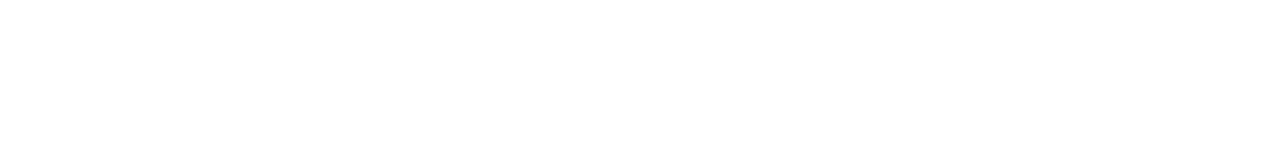
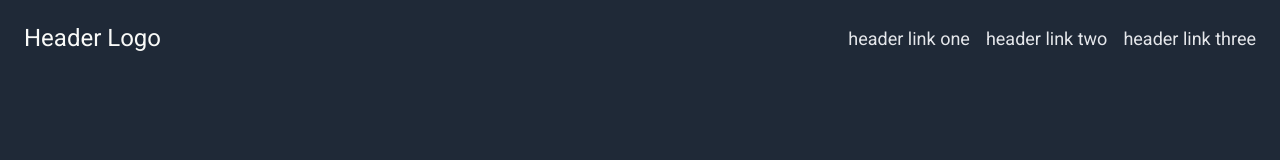
Before and after one commit to l-zariqi/landing-page, a plain HTML site: page index.html in a window 1280 px wide. Drawn offline with Linux system fonts and the light colour scheme.

Commit message:
initial design of header created

```diff
--- a/index.html
+++ b/index.html
@@ -4,8 +4,17 @@
     <meta charset="UTF-8">
     <meta name="viewport" content="width=device-width, initial-scale=1.0">
     <title>Landing Page</title>
+    <link rel="stylesheet" href="./style.css">
 </head>
 <body>
+    <div class="header">
+        <div class="header-logo">Header Logo</div>
+        <ul class="right-links">
+            <li><a href="#">header link one</a></li>
+            <li><a href="#">header link two</a></li>
+            <li><a href="#">header link three</a></li>
+        </ul>
+    </div>
 
 </body>
 </html>
--- a/style.css
+++ b/style.css
@@ -0,0 +1,39 @@
+@import url('https://fonts.googleapis.com/css2?family=Roboto:ital,wght@0,100;0,300;0,400;0,500;0,700;0,900;1,100;1,300;1,400;1,500;1,700;1,900&display=swap');
+
+body {
+    font-family: Roboto, sans-serif;
+    background-color: #1F2937;
+    display: flex;
+    flex-direction: column;
+}
+
+.header {
+    display: flex;
+    justify-content: space-between;
+    padding: 16px;
+    align-items: top;
+}
+
+.header-logo {
+    font-size: 24px;
+    color: #F9FAF8;
+}
+
+ul {
+    display: flex;
+    list-style-type: none;
+    margin: 0;
+    padding: 0;
+    gap: 16px;
+}
+
+a {
+    text-decoration: none;
+    font-size: 18px;
+    color: #E5E7EB;
+}
+
+.right-links {
+    display: flex;
+    align-items: center;
+}
```
